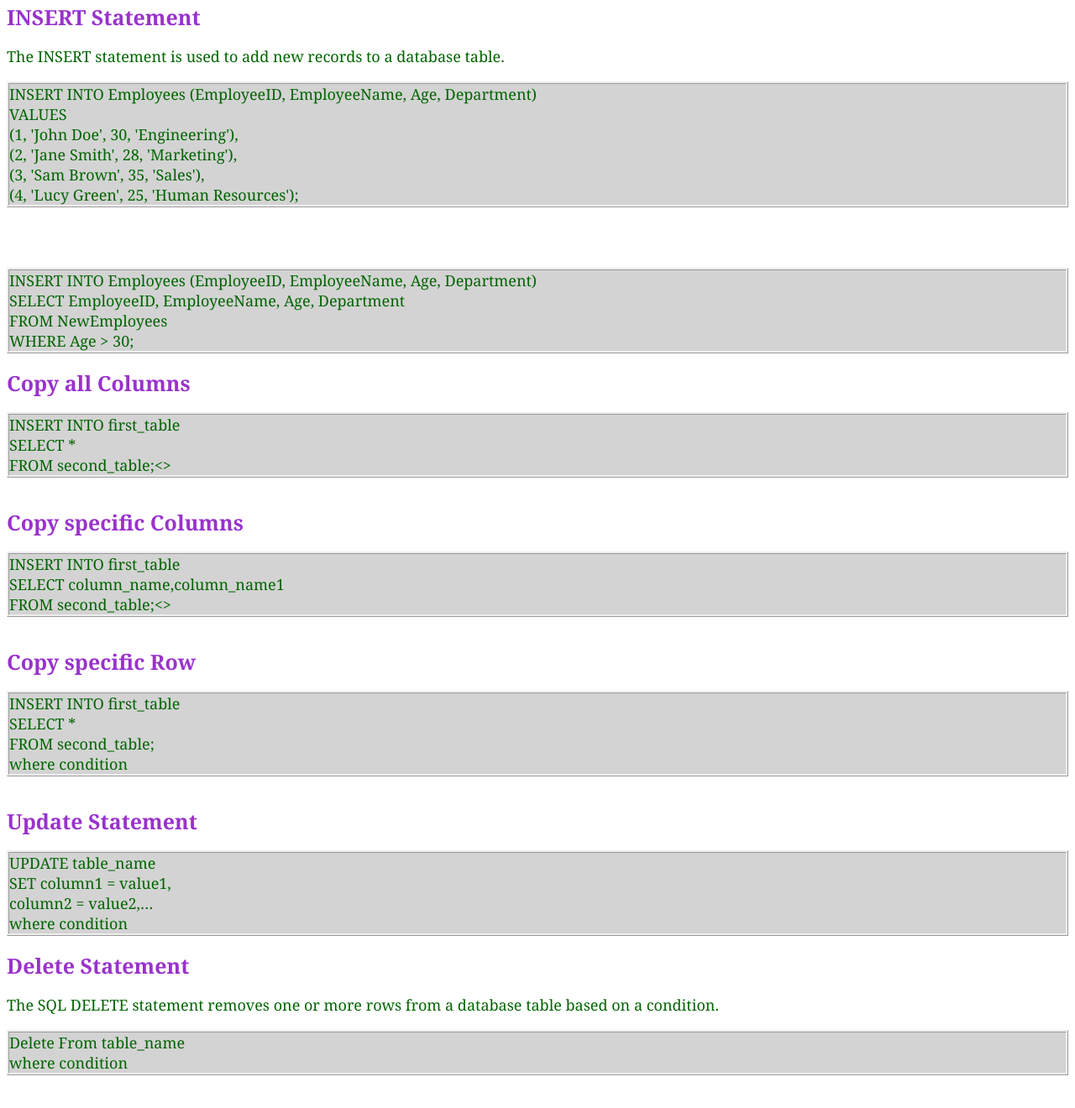
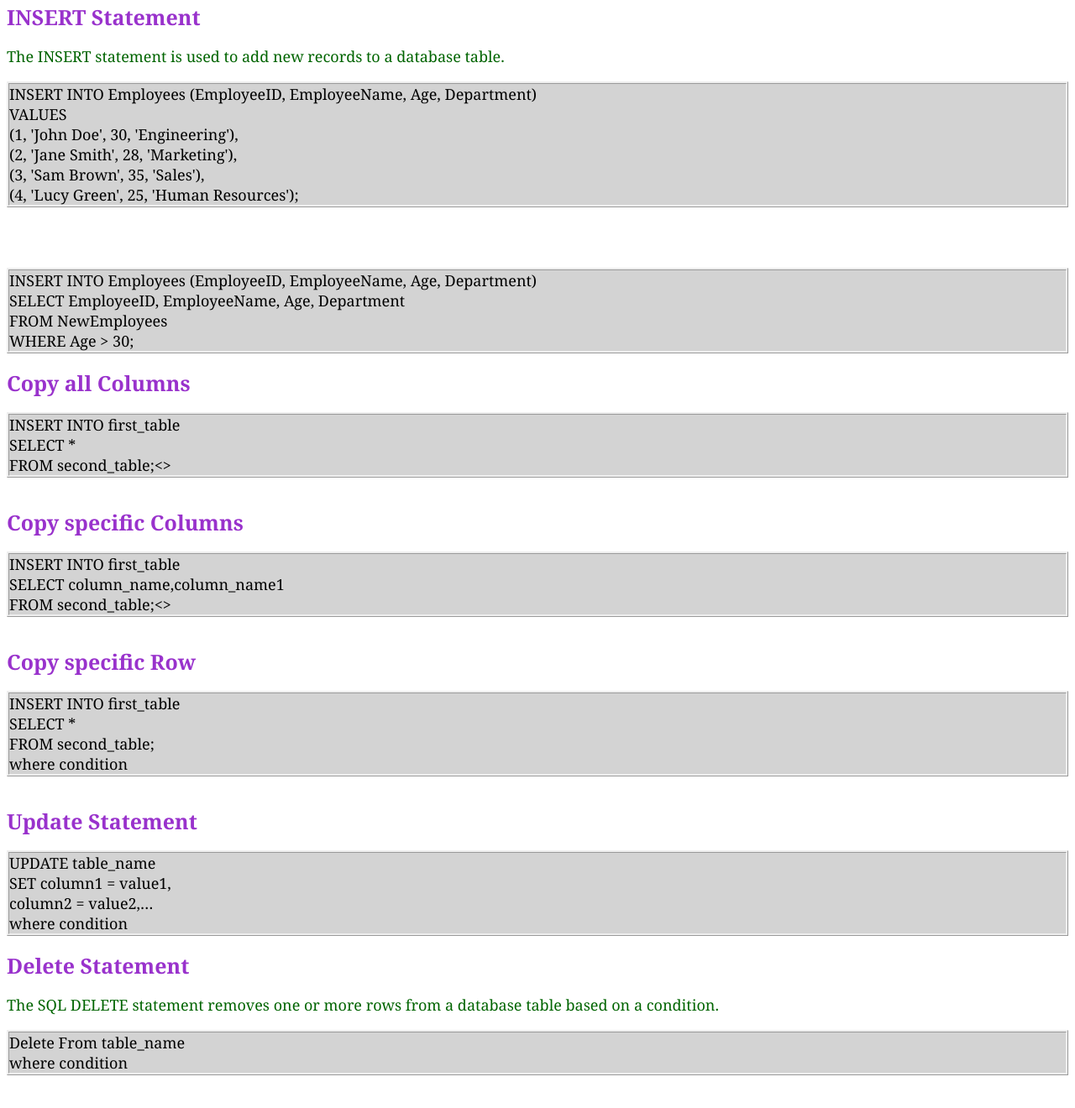
Before and after one commit to CMehra1989/SQL_View, a plain HTML site: page 3.html in a window 1280 px wide. Shown: the part 932-2252 px from the top of the page at 84% size. Drawn offline with Linux system fonts and the light colour scheme.

Commit message:
New CHagnes

```diff
--- a/3.html
+++ b/3.html
@@ -42,7 +42,7 @@
     </h2>
     <p>The SELECT statement is used to select data from a database.</p>
 
-    <p style=" color:darkgreen; background-color: lightgray;margin-right:70% ; border-style: ridge;">
+    <p style="color:black; background-color: lightgray;margin-right:70% ; border-style: ridge;">
         <strong>SELECT </strong> column1, column2, ... <br><strong> FROM</strong> table_name;
 
     <h2> <span>
@@ -54,7 +54,7 @@
 
 
 
-    <p style=" color:darkgreen; background-color: lightgray;margin-right:70% ; border-style: ridge;">
+    <p style=" color:black; background-color: lightgray;margin-right:70% ; border-style: ridge;">
         <strong>SELECT DISTINCT </strong> column1, column2, ... <br><strong> FROM</strong> table_name;
 
     </p>
@@ -64,7 +64,7 @@
         </span> </h2>
     <p>The SELECT statement is used to select data from a database.
 
-    <p style=" color:darkgreen; background-color: lightgray;margin-right:70% ; border-style: ridge;">
+    <p style=" color:black; background-color: lightgray;margin-right:70% ; border-style: ridge;">
         <strong>SELECT </strong> * <strong> FROM</strong> table_name;
 
     </p>
@@ -146,7 +146,7 @@
         </span> </h2>
     <p>The INSERT statement is used to add new records to a database table.
 
-    <p style=" color:darkgreen; background-color: lightgray;margin-right:0% ; border-style: ridge;">
+    <p style=" color:black; background-color: lightgray;margin-right:0% ; border-style: ridge;">
         INSERT INTO Employees (EmployeeID, EmployeeName, Age, Department)<br>
         VALUES<br>
         (1, 'John Doe', 30, 'Engineering'),<br>
@@ -160,7 +160,7 @@
     <br>
     <br>
 
-    <p style=" color:darkgreen; background-color: lightgray;margin-right:0% ; border-style: ridge;">
+    <p style=" color:black; background-color: lightgray;margin-right:0% ; border-style: ridge;">
         INSERT INTO Employees (EmployeeID, EmployeeName, Age, Department)<br>
         SELECT EmployeeID, EmployeeName, Age, Department<br>
         FROM NewEmployees<br>
@@ -171,7 +171,7 @@
         </span> </h2>
 
 
-    <p style=" color:darkgreen; background-color: lightgray;margin-right:0% ; border-style: ridge;">
+    <p style=" color:black; background-color: lightgray;margin-right:0% ; border-style: ridge;">
         INSERT INTO first_table<br>
         SELECT *<br>
         FROM second_table;<>
@@ -183,7 +183,7 @@
         </span> </h2>
 
 
-    <p style=" color:darkgreen; background-color: lightgray;margin-right:0% ; border-style: ridge;">
+    <p style=" color:black; background-color: lightgray;margin-right:0% ; border-style: ridge;">
         INSERT INTO first_table<br>
         SELECT column_name,column_name1<br>
         FROM second_table;<>
@@ -195,7 +195,7 @@
         </span> </h2>
 
 
-    <p style=" color:darkgreen; background-color: lightgray;margin-right:0% ; border-style: ridge;">
+    <p style=" color:black; background-color: lightgray;margin-right:0% ; border-style: ridge;">
         INSERT INTO first_table<br>
         SELECT *<br>
         FROM second_table;<br>
@@ -210,7 +210,7 @@
         </span> </h2>
 
 
-    <p style=" color:darkgreen; background-color: lightgray;margin-right:0% ; border-style: ridge;">
+    <p style=" color:black; background-color: lightgray;margin-right:0% ; border-style: ridge;">
         UPDATE table_name <br>
         SET column1 = value1,<br>
         column2 = value2,…<br>
@@ -225,7 +225,7 @@
         </span> </h2>
 
     <p>The SQL DELETE statement removes one or more rows from a database table based on a condition.
-    <p style=" color:darkgreen; background-color: lightgray;margin-right:0% ; border-style: ridge;">
+    <p style=" color:black; background-color: lightgray;margin-right:0% ; border-style: ridge;">
         Delete From table_name <br>
         where condition
     </p>
```
